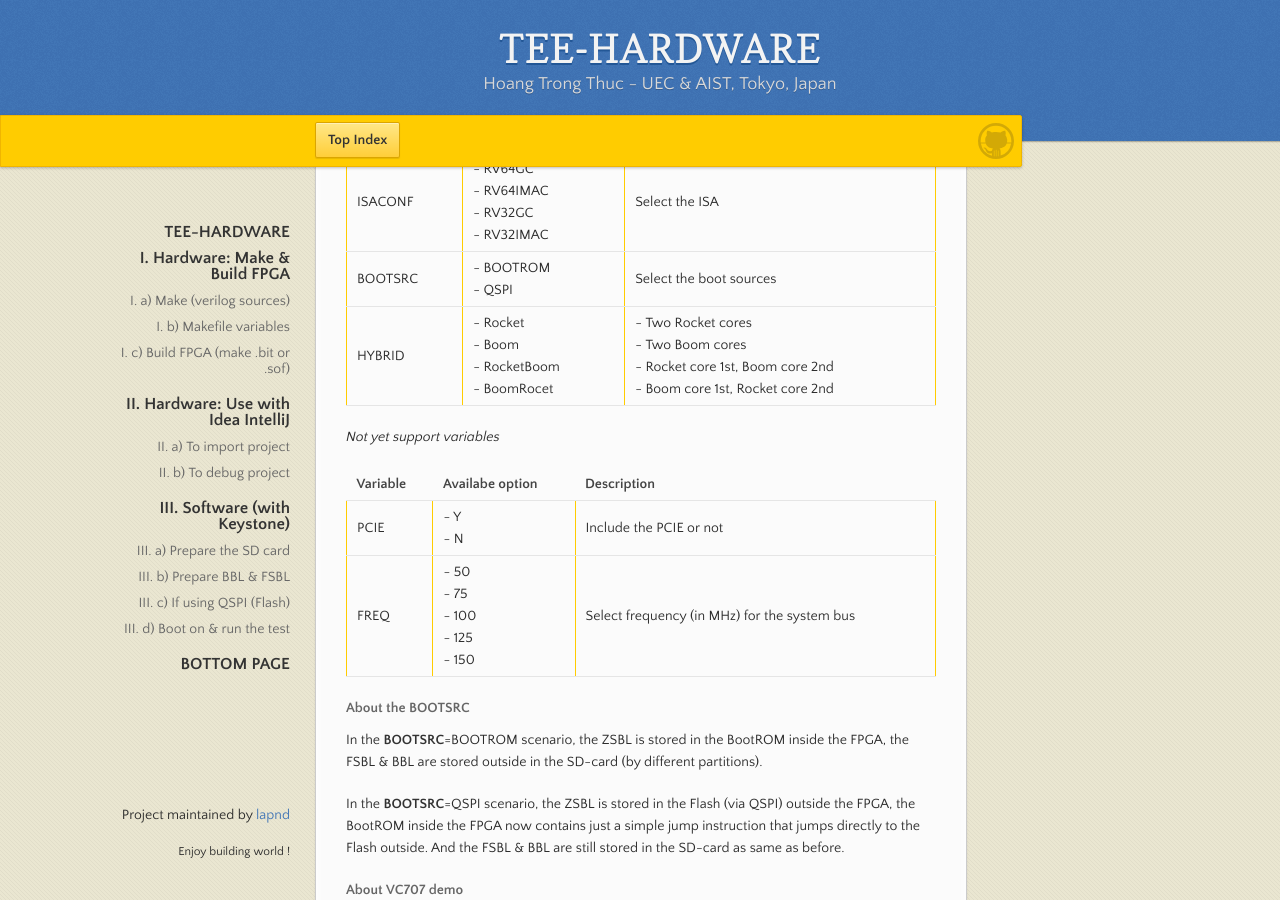
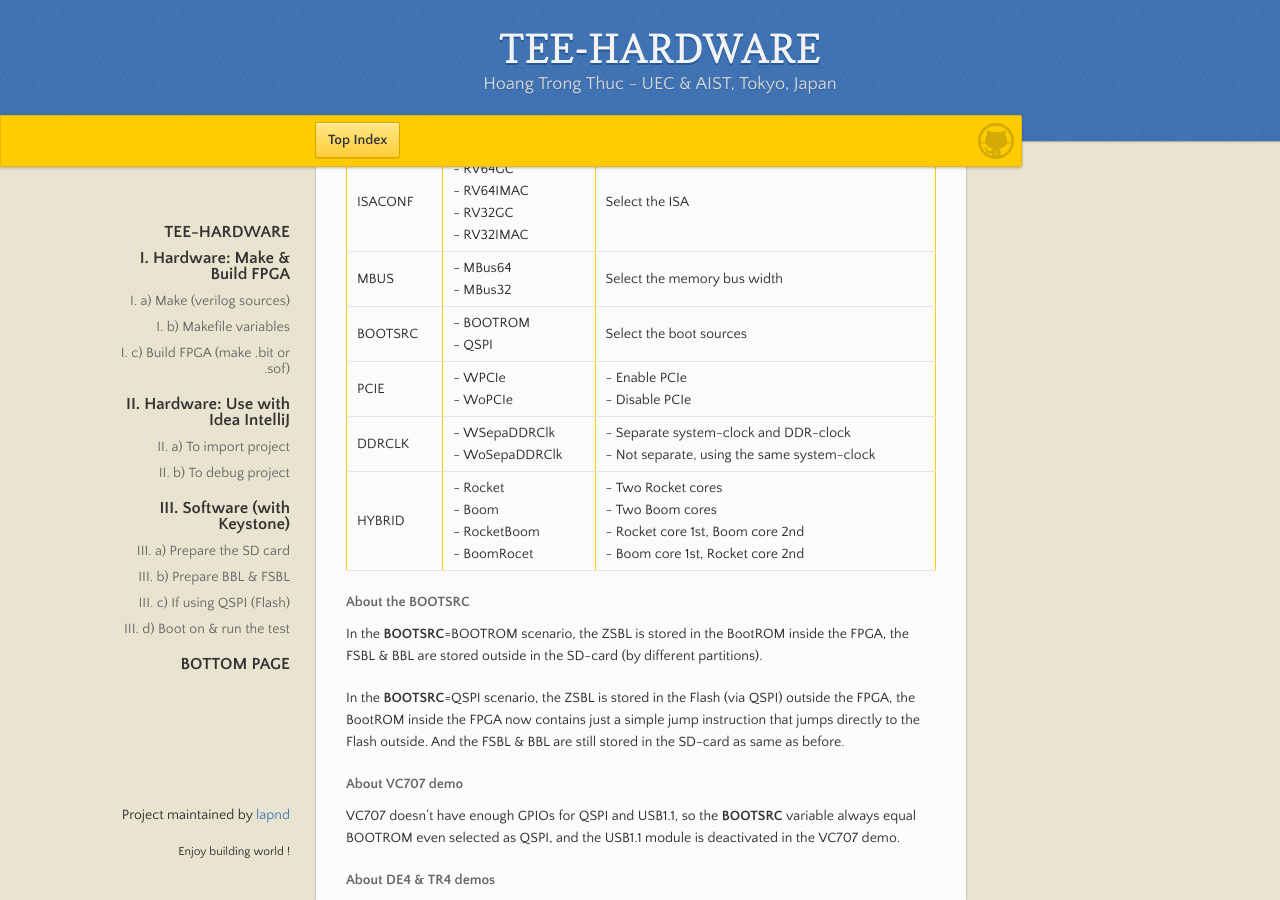
Before and after one commit to lapnd/httdes.github.io, a Jekyll site: the page built from tee-hw.md, in a window 1280 px wide and 900 px high, scrolled down 1112 px. Built offline with Jekyll 4.4.1, drawn with Linux system fonts in a browser that asks for light colours; our own code applies the rules of GitHub Pages for plain Markdown files.

Commit message:
Update tee-hw.md

```diff
--- a/tee-hw.md
+++ b/tee-hw.md
@@ -51,15 +51,11 @@ In the Makefile of each folder (i.e., **fpga/Xilinx/VC707**, **fpga/Altera/DE4**
 | Variable | Availabe option | Description |
 | -------- | --------------- | ----------- |
 | ISACONF  | - RV64GC<br />- RV64IMAC<br />- RV32GC<br />- RV32IMAC | Select the ISA |
+| MBUS     | - MBus64<br />- MBus32 | Select the memory bus width |
 | BOOTSRC  | - BOOTROM<br />- QSPI | Select the boot sources |
+| PCIE     | - WPCIe<br />- WoPCIe | - Enable PCIe<br />- Disable PCIe |
+| DDRCLK   | - WSepaDDRClk<br />- WoSepaDDRClk | - Separate system-clock and DDR-clock<br />- Not separate, using the same system-clock |
 | HYBRID   | - Rocket<br />- Boom<br />- RocketBoom<br />- BoomRocet | - Two Rocket cores<br />- Two Boom cores<br />- Rocket core 1st, Boom core 2nd<br />- Boom core 1st, Rocket core 2nd |
-
-*Not yet support variables*
-
-| Variable | Availabe option | Description |
-| -------- | --------------- | ----------- |
-| PCIE     | - Y<br />- N | Include the PCIE or not |
-| FREQ     | - 50<br />- 75<br />- 100<br />- 125<br />- 150 | Select frequency (in MHz) for the system bus |
 
 #### About the BOOTSRC
 In the **BOOTSRC**=BOOTROM scenario, the ZSBL is stored in the BootROM inside the FPGA, the FSBL & BBL are stored outside in the SD-card (by different partitions).
```
